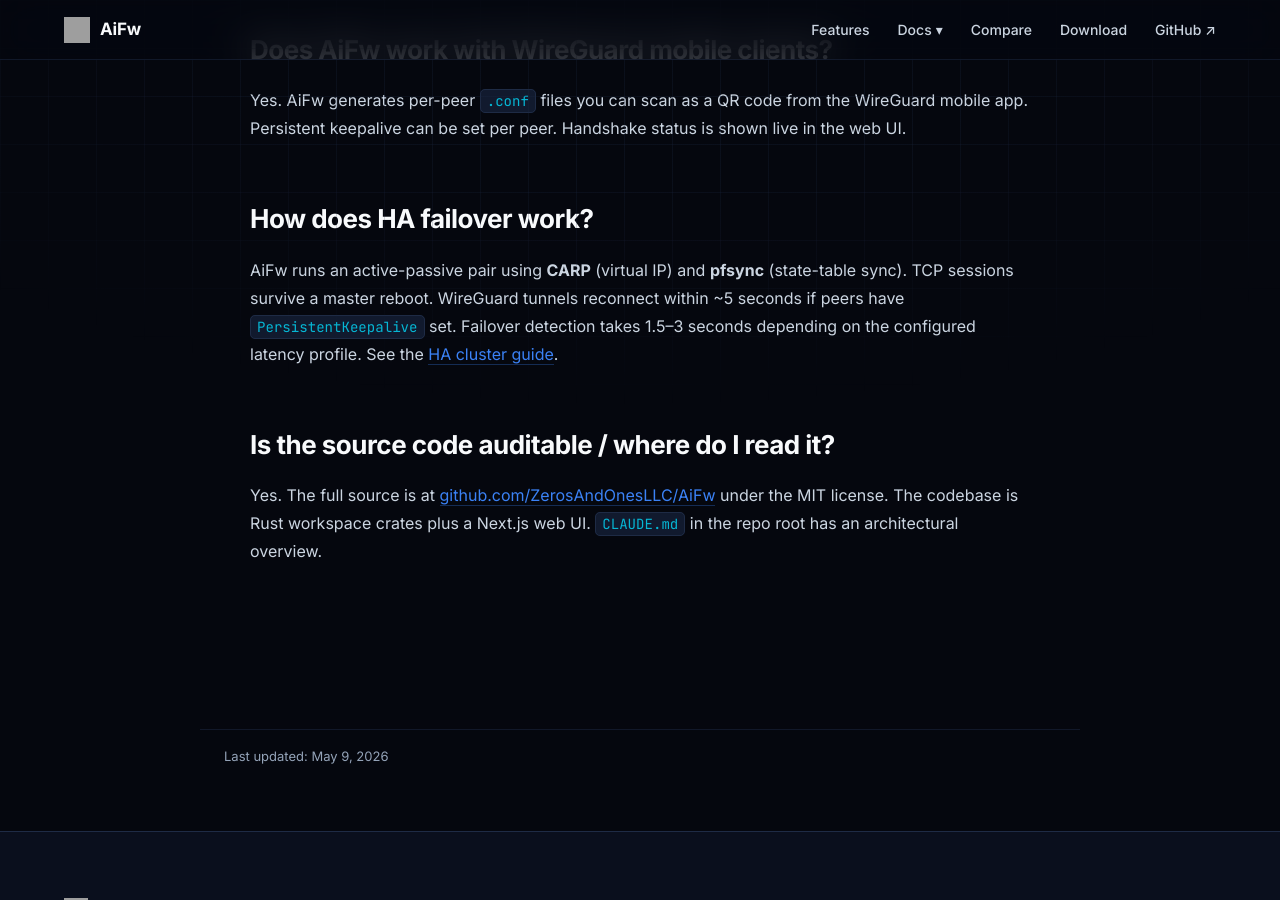
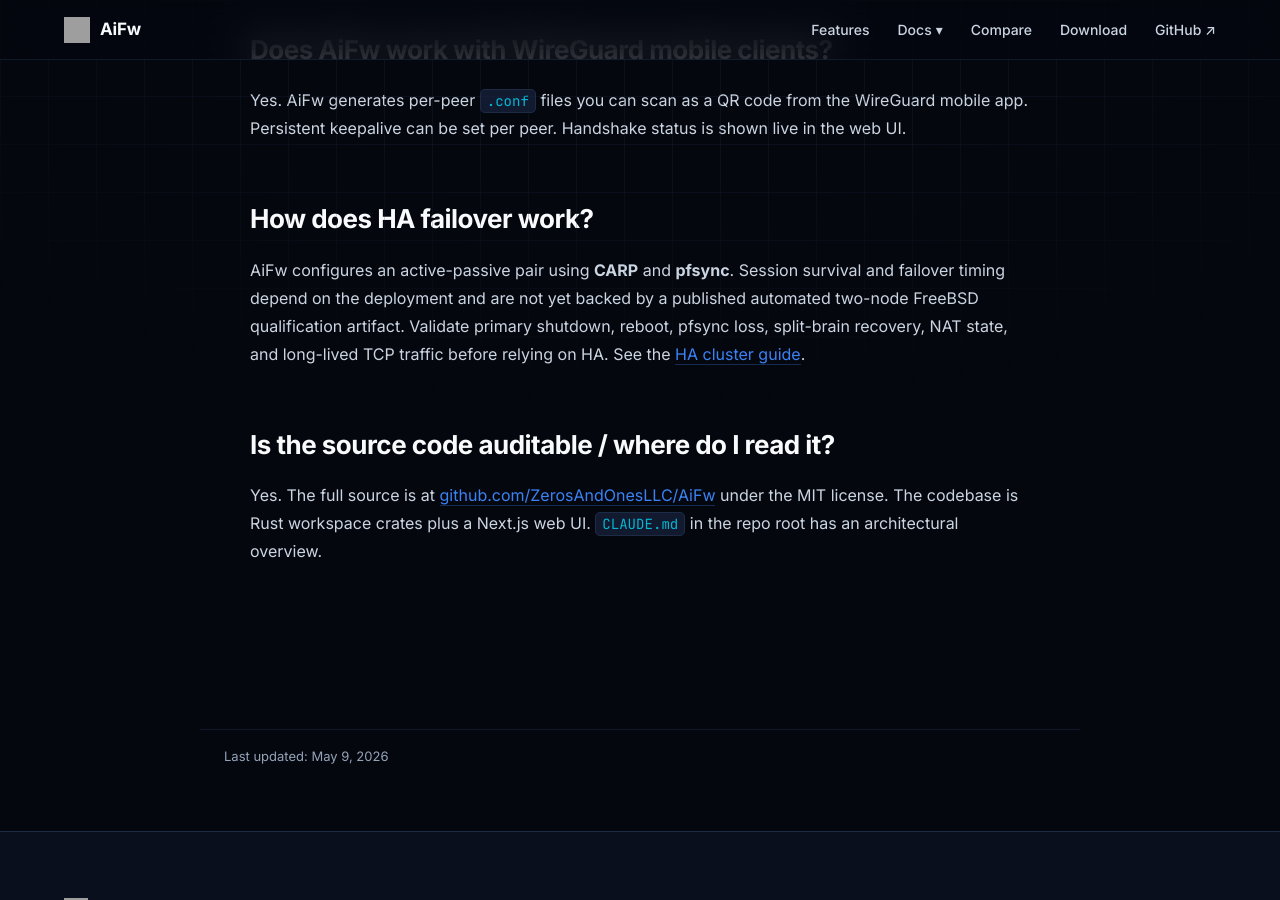
Before and after one commit to ZerosAndOnesLLC/AiFw, a Jekyll site: the page built from docs/faq.md, in a window 1280 px wide and 900 px high, scrolled down 2865 px. Built offline with Jekyll 4.4.1, drawn with Linux system fonts in a browser that asks for light colours; grey boxes are pictures that could not be loaded.

Commit message:
docs: qualify unverified HA guarantees (#534)

```diff
--- a/docs/faq.md
+++ b/docs/faq.md
@@ -40,7 +40,7 @@
     { "@type": "Question", "name": "Does AiFw support OpenVPN?", "acceptedAnswer": { "@type": "Answer", "text": "Not currently. AiFw supports WireGuard and IPsec only. If OpenVPN is a hard requirement, stay on pfSense or OPNsense." } },
     { "@type": "Question", "name": "Can I run AiFw in a VM (Proxmox, ESXi, KVM, bhyve)?", "acceptedAnswer": { "@type": "Answer", "text": "Yes. AiFw runs anywhere FreeBSD runs — bare metal, KVM, Proxmox, VMware ESXi, bhyve. AWS and DigitalOcean FreeBSD images are untested but should work." } },
     { "@type": "Question", "name": "Does AiFw work with WireGuard mobile clients?", "acceptedAnswer": { "@type": "Answer", "text": "Yes. AiFw generates per-peer .conf files you can scan as a QR code from the WireGuard mobile app. Persistent keepalive can be set per peer. The handshake status is shown live in the web UI." } },
-    { "@type": "Question", "name": "How does HA failover work?", "acceptedAnswer": { "@type": "Answer", "text": "AiFw runs an active-passive pair using CARP (virtual IP) and pfsync (state-table sync). TCP sessions survive a master reboot; WireGuard tunnels reconnect within ~5 seconds if peers have PersistentKeepalive set. Failover detection takes 1.5–3 seconds depending on the configured latency profile. See the HA cluster guide for details." } },
+    { "@type": "Question", "name": "How does HA failover work?", "acceptedAnswer": { "@type": "Answer", "text": "AiFw configures an active-passive pair using CARP and pfsync. Session survival and failover timing depend on the deployment and are not yet backed by a published automated two-node qualification artifact." } },
     { "@type": "Question", "name": "Is the source code auditable / where do I read it?", "acceptedAnswer": { "@type": "Answer", "text": "Yes. The full source is at https://github.com/ZerosAndOnesLLC/AiFw under the MIT license. The codebase is Rust workspace crates plus a Next.js web UI. CLAUDE.md in the repo root has an architectural overview." } }
   ]
 }
@@ -116,7 +116,7 @@
 
 ## How does HA failover work?
 
-AiFw runs an active-passive pair using **CARP** (virtual IP) and **pfsync** (state-table sync). TCP sessions survive a master reboot. WireGuard tunnels reconnect within ~5 seconds if peers have `PersistentKeepalive` set. Failover detection takes 1.5–3 seconds depending on the configured latency profile. See the [HA cluster guide]({{ '/ha/' | relative_url }}).
+AiFw configures an active-passive pair using **CARP** and **pfsync**. Session survival and failover timing depend on the deployment and are not yet backed by a published automated two-node FreeBSD qualification artifact. Validate primary shutdown, reboot, pfsync loss, split-brain recovery, NAT state, and long-lived TCP traffic before relying on HA. See the [HA cluster guide]({{ '/ha/' | relative_url }}).
 
 ## Is the source code auditable / where do I read it?
 
```
Also changed, not shown: docs/ha.md (+2 -0 lines).
